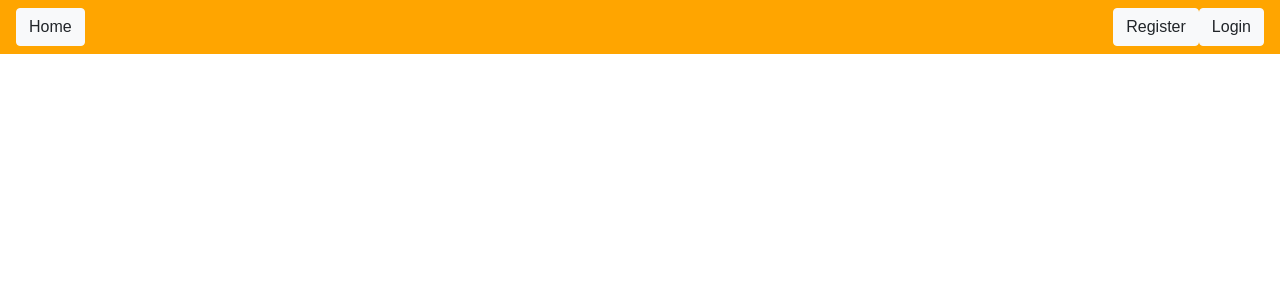
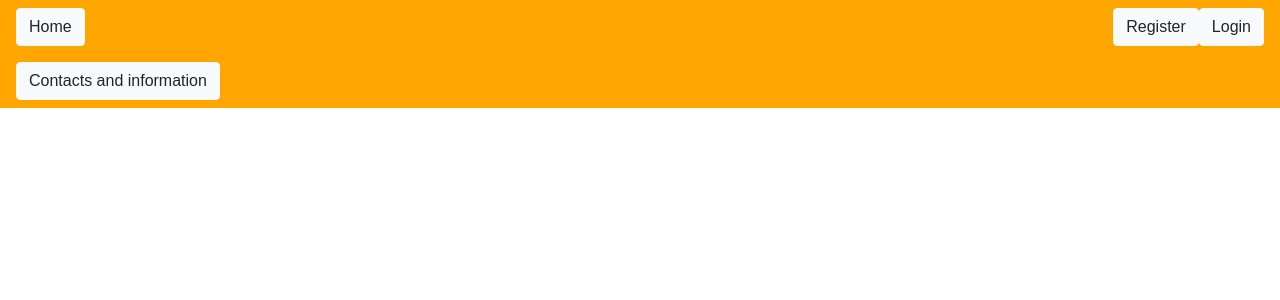
Before and after one commit to StoyanovSt/SoftUni_JSWeb_Final_Exam_Repo, a React (Create React App) app in the folder spa/: page / in a window 1280 px wide. Shown: the top 300 px of the page. Built offline with nearby package versions, Linux system fonts and the light colour scheme.

Commit message:
Creating Footer component

```diff
--- a/spa/src/App.js
+++ b/spa/src/App.js
@@ -1,10 +1,15 @@
 
 import './App.css';
 import Header from './components/Header.js';
+import Footer from './components/Footer.js';
 
 function App() {
   return (
-    <Header />
+    <div>
+      <Header />
+
+      <Footer />
+    </div>
   );
 }
 
--- /dev/null
+++ b/spa/src/components/Footer.js
@@ -0,0 +1,26 @@
+import React from 'react';
+
+class Footer extends React.Component {
+    // constructor(props) {
+    //     super(props);
+    // }
+
+    render() {
+        return (
+            <footer>
+                <nav class="navbar">
+                    <ul class="navbar-nav">
+                        <li class="nav-item">
+                            <button type="button" class="btn btn-light">Contacts and information
+                            <a href="/contacts"></a>
+                            </button>
+
+                        </li>
+                    </ul>
+                </nav>
+            </footer>
+        );
+    }
+}
+
+export default Footer;
```
